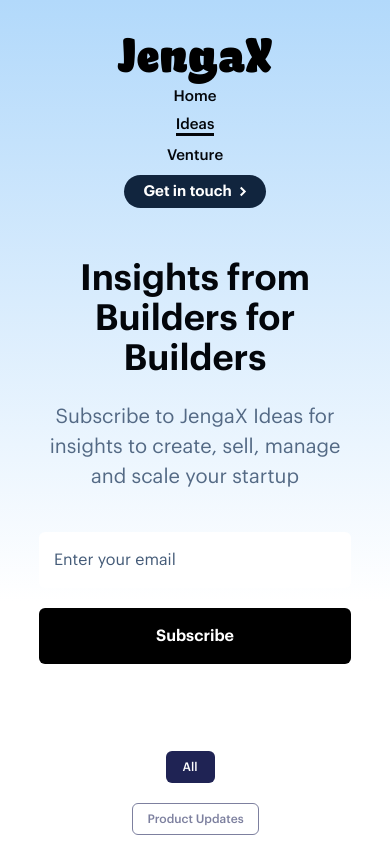
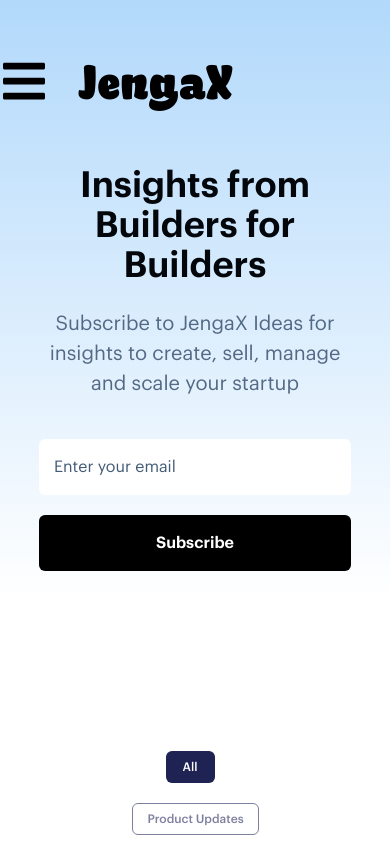
Before and after one commit to olsam100/JengaX, a Gatsby site: page /ideas in a window 390 px wide. Shown: the top 844 px of the page. Built offline with nearby package versions, Linux system fonts and the light colour scheme; Gatsby itself is replaced by a stand-in of ours.

Commit message:
hamburger menu done

```diff
--- a/src/components/Information.js
+++ b/src/components/Information.js
@@ -85,6 +85,7 @@
     .groups{
         height: 163px;
         display: flex;
+        margin-top: 20px;
     }
     @media (min-width: 769px) and (max-width: 1024px){
         .groups{
@@ -131,6 +132,7 @@
         height: 157px;
         background-color: #000000;
         border-radius: 10px;
+        margin: 0 auto;
     }
 
     .line{
--- a/src/components/Nav.js
+++ b/src/components/Nav.js
@@ -2,39 +2,26 @@
 import { Link } from 'gatsby';
 import styled from 'styled-components';
 import '../components/custom.css';
-// import * as FaIcons from 'react-icons/fa';
-// import * as AiIcons from 'react-icons/ai';
+import { FaBars } from 'react-icons/fa';
 
-import Hamburger from './Hamburger';
 
 
 const NavStyles = styled.nav`
+@media (min-width: 320px) and (max-width: 480px){
         .nav-top{
-        max-width: 1224px;
             display: flex;
+            flex-direction: column;
+            width: 100%;
             align-items: center;
-        justify-content: space-between;
-        margin: 0 auto;
-        padding-top: 57px;
+            flex-flow: column nowrap;
+            background: transparent;
+            /* position: fixed;  */
+            top: 0;
+            right: 0;
+            /* height: 500px; */
+            padding-top: 30px;
         }
-    .hamburger{
-        display: none;
-    }
-    @media (min-width: 1025px) and (max-width: 1200px){
-        .nav-top{
-            max-width: 80%;
-            margin: 0 auto;
-        }
-    }
-    @media (min-width: 769px) and (max-width: 1024px){
-        .nav-top{
-            /* max-width: 824px; */
-            margin: 0 auto;
-            width: 86%;
-        }
-        .hamburger{
-            display: none;
-        }
+
 }
 @media (min-width: 481px) and (max-width: 768px){
         .nav-top{
@@ -45,64 +32,58 @@
             /* max-width: 678px; */
             margin: 0 auto;
         }
-        .hamburger{
-            display: none;
+
+    }
+@media (min-width: 769px) and (max-width: 1024px){
+    .nav-top{
+        margin: 0 auto;
+        width: 86%;
     }
 }
-    @media (min-width: 320px) and (max-width: 480px){
+@media (min-width: 1025px) and (max-width: 1200px){
     .nav-top{
-            padding-top: 30px;
-            flex-direction: column;
-            width: 100%;
+        max-width: 80%;
+        margin: 0 auto;
+    }
+}
+.nav-top{
+    max-width: 1224px;
+    display: flex;
     align-items: center;
-            flex-flow: column nowrap;
-            background: transparent;
-            /* position: fixed;  */
-            top: 0;
-            right: 0;
-            /* height: 500px; */
+    justify-content: space-between;
+    margin: 0 auto;
+    padding-top: 57px;
 }
-        .hamburger{
-            display: flex;
-            padding-top: 50px;
-            padding-left: 50px;
 
-        }
-        /* svg{
-            width: 5rem;
-            height: 5rem;
-            top: rem;
-            right: 5rem;
-        } */
-    }
+
+
+
+
     @media (max-width: 320px){
         .nav-top{
 
         }
     }
-    .brandlogo{
-        font-size: 48px;
-        color: #000000;
-        font-family: 'BC Kakao';
-        font-weight: 900;
-        font-style: normal;
+
+
+    .menu{
+        /* display: flex; */
+        /* align-items: center; */
+
+        display: none;
     }
+    .showItem{
+            display: flex;
+    }
+    @media (min-width: 480px){
 
         .menu{
             display: flex;
             align-items: center;
         }
-    @media (min-width: 320px) and (max-width: 480px){
-        menu{
-            width: 100%;
-            display: flex;
-            flex-direction: column;
-            align-items: center;
-            justify-content: center;
-            text-align: center;
-            margin: 0 auto;
-            /* justify-content: space-between; */
-        }
+
+
+
     }
 
     ul{
@@ -186,40 +167,68 @@
         border-image: none;
         cursor: pointer;
     }
+    .hamburger{
+        display: block;
+        height: 48px;
+        width: 48px;
+    }
+    .logo-container{
+            width: 100%;
+            height: 100%;
+            display: flex;
+        }
+    @media (min-width: 480px){
+        .hamburger{
+            display: none;
+        }
+
+    }
+    @media (max-width: 480px){
+        .brandlogo{
+            margin-left: 30px;
+        }
+    }
+    .brandlogo{
+        font-size: 48px;
+        color: #000000;
+        font-family: 'BC Kakao';
+        font-weight: 900;
+        font-style: normal;
+        /* padding-left: 30px; */
+    }
 
 
 `;
 
-const activeStyle = {
-    borderBottom: '3px solid #03060B',
-}
+
 
 
 
 function Nav(){
-    // const [bar, setBar ] = useState(false);
-    // const showSidebar =  () => setBar(!bar)
+const [showItem, setShowItem] = React.useState(false)
+const toggleItem = () => setShowItem(!showItem)
     return (
      <NavStyles>
-        {/* <Hamburger /> */}
-        {/* className={bar ? 'bars-menu active' : 'bars-menu '} */}
-        {/* <div className='hamburger'><FaIcons.FaBars onClick={showSidebar} /></div> */}
+
         <div className="nav-top" >
-            {/* <Link to="#" ><AiIcons.AiOutlineClose /></Link> */}
-            <div className="brandlogo">
+
+                <div className="logo-container">
+                    <div className='hamburger' onClick={toggleItem}>{<FaBars style={{width: '100%', height: '100%'}}/>}</div>
+
                     <Link to="/" className="brandlogo">JengaX</Link>
+                </div>
+                <div className='nav-links'>
 
-            </div>
-            <div className="menu">
+                    <div className={`menu ${showItem ? "showItem" : ''}`}>
                         <ul>
                             <li>
-                        <Link to="/" activeStyle={activeStyle} >Home</Link>
+                                <Link to="/" >Home</Link>
                             </li>
                             <li>
-                        <Link to="/ideas" className="link" activeStyle={activeStyle}>Ideas</Link>
+                                <Link to="/ideas" className="link">Ideas</Link>
                             </li>
                             <li>
-                        <Link to="/venture" className="link" activeStyle={activeStyle}>Venture</Link>
+                                <Link to="/venture" className="link" >Venture</Link>
                             </li>
 
                             <li>
@@ -234,6 +243,9 @@
                             </li>
                         </ul>
                     </div>
+
+                </div>
+
         </div>
 
 
```
Also changed, not shown: src/components/HeaderVenture.js (+30 -17 lines). Lines whose indentation alone changed are shown as unchanged.
